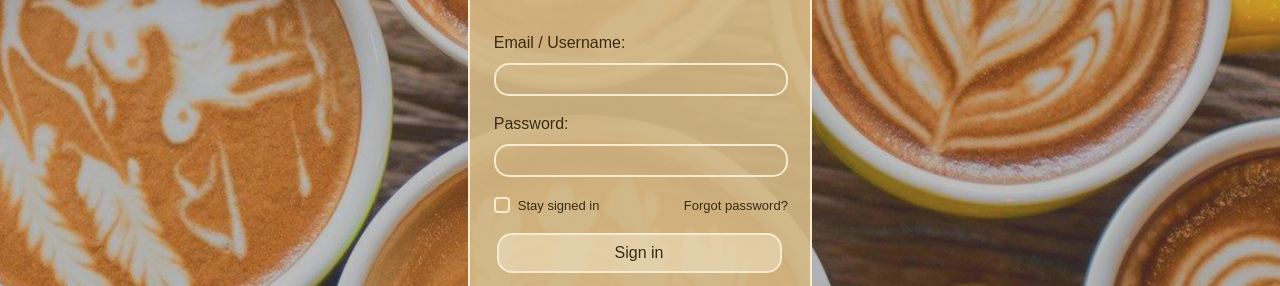
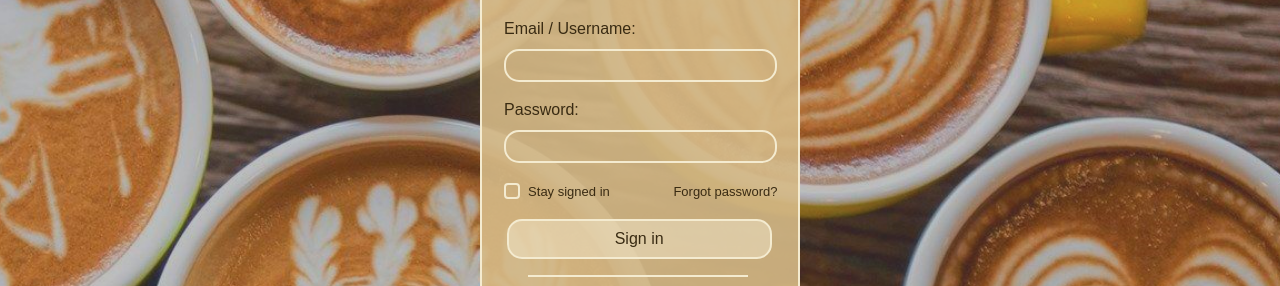
Before and after one commit to PlotChat/cafep-website, a plain HTML site: page account.html in a window 1280 px wide. Shown: the part 224-510 px from the top of the page. Drawn offline with nearby package versions, Linux system fonts and the light colour scheme.

Commit message:
small changes

```diff
--- a/style.css
+++ b/style.css
@@ -515,17 +515,16 @@ body{
 #accountbg{
   position:absolute;
   top:0;
-  left:0;
+  left:-500px;
   z-index:-1;
   height:150vh;
-  width:100vw;
+  width:150vw;
   object-fit:cover;
-  overflow:hidden;
 }
 
 .accountcontainer{
-  height:75vh;
-  width:43vh;
+  height:80vh;
+  width:40vh;
   position:relative;
   border:#F4EBD0 solid 2px;
   border-radius:10px;
@@ -548,6 +547,7 @@ body{
   font-size:3vh;
   margin-top:auto;
   margin-bottom:auto;
+  width:100%;
 }
 
 .accountheader img{
@@ -558,7 +558,7 @@ body{
   margin-left:7%;
   margin-top:10%;
   font-family:Arial, Helvetica, sans-serif;
-  font-size:16px;
+  font-size:2vh;
   color:#392b13;
 }
 
```
